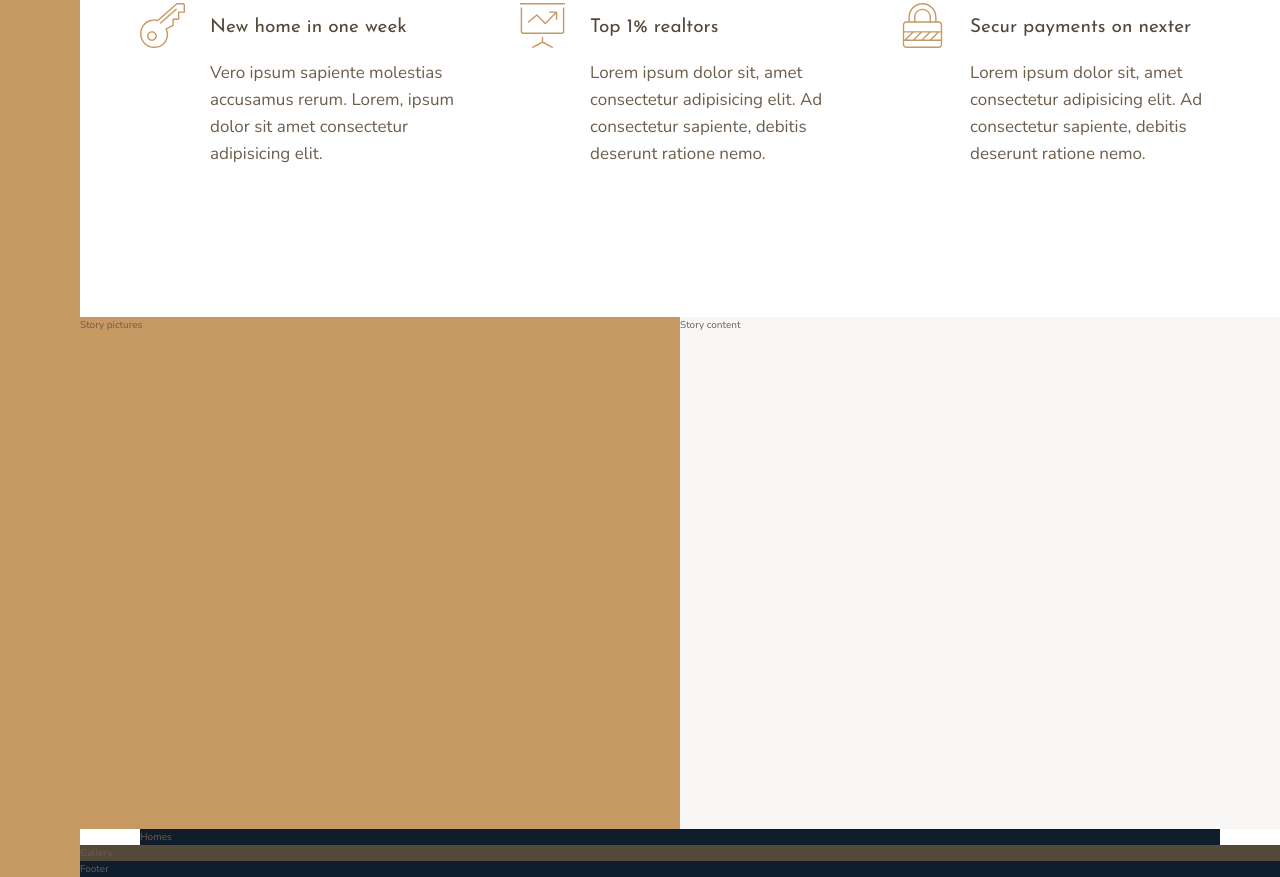
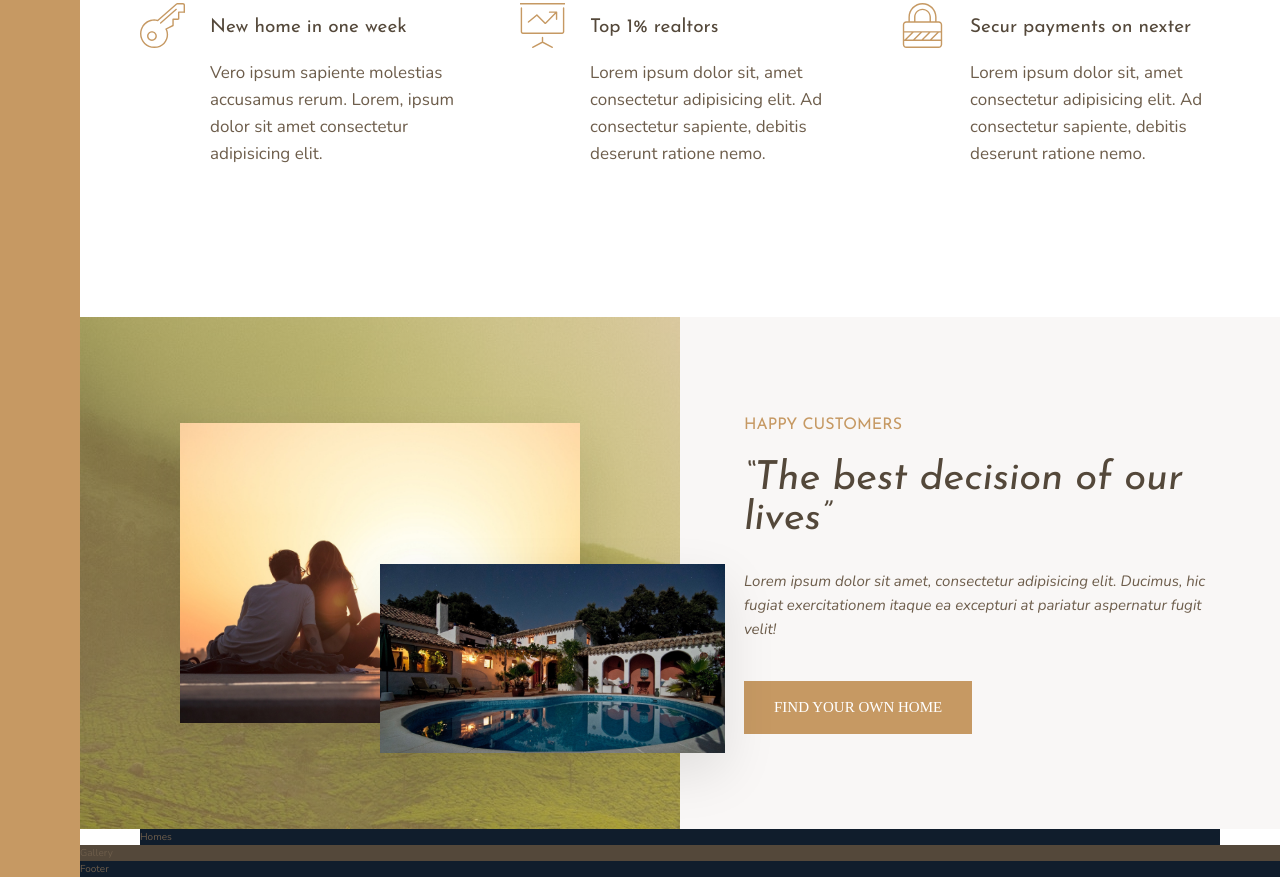
Before and after one commit to Accio26/advanced-css, a plain HTML site: page Nexter_project/index.html in a window 1280 px wide. Shown: the part 991-1868 px from the top of the page. Drawn offline with nearby package versions, Linux system fonts and the light colour scheme.

Commit message:
story section creation

```diff
--- a/Nexter_project/css/style.css
+++ b/Nexter_project/css/style.css
@@ -24,12 +24,52 @@ body {
   font-family: "Josefin Sans", sans-serif;
   font-weight: 400; }
 
+.heading-2 {
+  font-size: 4rem;
+  font-style: italic;
+  line-height: 1; }
+  .heading-2--light {
+    color: #f9f7f6; }
+  .heading-2--dark {
+    color: #54483A; }
+
+.heading-3 {
+  font-size: 1.6rem;
+  color: #c69963;
+  text-transform: uppercase; }
+
 .heading-4 {
   font-size: 1.9rem; }
   .heading-4--light {
     color: #f9f7f6; }
   .heading-4--dark {
     color: #54483A; }
+
+.btn {
+  background-color: #c69963;
+  color: #fff;
+  border: none;
+  border-radius: 0;
+  font-family: font-display;
+  font-size: 1.5rem;
+  text-transform: uppercase;
+  padding: 1.8rem 3rem;
+  cursor: pointer;
+  transition: all .2s; }
+  .btn:hover {
+    background-color: #B28451; }
+
+.mb-sm {
+  margin-bottom: 2rem; }
+
+.mb-md {
+  margin-bottom: 3rem; }
+
+.mb-lg {
+  margin-bottom: 4rem; }
+
+.mb-hg {
+  margin-bottom: 8rem; }
 
 .sidebar {
   background-color: #c69963;
@@ -68,11 +108,38 @@ body {
 
 .story__pictures {
   background-color: #c69963;
-  grid-column: full-start / col-end 4; }
+  grid-column: full-start / col-end 4;
+  background-image: linear-gradient(rgba(198, 153, 99, 0.5), rgba(198, 153, 99, 0.5)), url(../img/back.jpg);
+  display: grid;
+  grid-template-rows: repeat(6, 1fr);
+  grid-template-columns: repeat(6, 1fr);
+  align-items: center; }
+
+.story__img--1 {
+  width: 100%;
+  grid-row: 2 / 6;
+  grid-column: 2 / 6;
+  box-shadow: 0 2rem 5rem rgba(0, 0, 0, 0.1); }
+
+.story__img--2 {
+  width: 115%;
+  grid-row: 4 / 6;
+  grid-column: 4 / 7;
+  z-index: 20;
+  box-shadow: 0 2rem 5rem rgba(0, 0, 0, 0.1); }
 
 .story__content {
   background-color: #f9f7f6;
-  grid-column: col-start 5 / full-end; }
+  grid-column: col-start 5 / full-end;
+  padding: 6rem 8vh;
+  display: grid;
+  align-content: center;
+  justify-items: start; }
+
+.story__text {
+  font-size: 1.5rem;
+  font-style: italic;
+  margin-bottom: 4rem; }
 
 .homes {
   background-color: #101d2c;
--- a/Nexter_project/index.html
+++ b/Nexter_project/index.html
@@ -81,11 +81,18 @@
     </section>
 
     <div class="story__pictures">
-        Story pictures
+        <img src="img/story-1.jpeg" alt="Couple with new house" class="story__img--1">
+        <img src="img/story-2.jpeg" alt="New house" class="story__img--2">
     </div>
 
     <div class="story__content">
-        Story content
+        <h3 class="heading-3 mb-sm">Happy Customers</h3>
+        <h2 class="heading-2 heading-2--dark mb-md">&ldquo;The best decision of our lives&rdquo;</h2>
+        <p class="story__text">
+            Lorem ipsum dolor sit amet, consectetur adipisicing elit. Ducimus, hic fugiat exercitationem itaque ea
+            excepturi at pariatur aspernatur fugit velit!
+        </p>
+        <button class="btn">Find your own home</button>
     </div>
 
     <div class="homes">
--- a/Nexter_project/sass/_story.scss
+++ b/Nexter_project/sass/_story.scss
@@ -2,10 +2,47 @@
   &__pictures {
     background-color: $color-primary;
     grid-column: full-start / col-end 4;
+    background-image: linear-gradient(rgba($color-primary, .5), rgba($color-primary, .5)), url(../img/back.jpg);
+
+    display: grid;
+    grid-template-rows: repeat(6, 1fr);
+    grid-template-columns: repeat(6, 1fr);
+    align-items: center;
+  }
+
+  &__img--1 {
+    width: 100%;
+    grid-row: 2 / 6;
+    grid-column: 2 / 6;
+    box-shadow: 0 2rem 5rem rgba(#000, .1);
+  }
+
+  &__img--2 {
+    width: 115%;
+    grid-row: 4 / 6;
+    grid-column: 4 / 7;
+    z-index: 20;
+    box-shadow: 0 2rem 5rem rgba(#000, .1);
   }
 
   &__content {
     background-color: $color-grey-light-1;
     grid-column: col-start 5 / full-end;
+
+    padding: 6rem 8vh;
+    // display: flex;
+    // flex-direction: column;
+    // justify-content: center;
+    // align-items: flex-start;
+
+    display: grid;
+    align-content: center;
+    justify-items: start;
+  }
+
+  &__text {
+    font-size: 1.5rem;
+    font-style: italic;
+    margin-bottom: 4rem;
   }
 }
--- a/Nexter_project/sass/_typography.scss
+++ b/Nexter_project/sass/_typography.scss
@@ -9,10 +9,24 @@
 
 .heading-2 {
   @extend %heading;
+  font-size: 4rem;
+  font-style: italic;
+  line-height: 1;
+
+  &--light {
+    color: $color-grey-light-1;
+  }
+
+  &--dark {
+    color: $color-grey-dark-1;
+  }
 }
 
 .heading-3 {
   @extend %heading;
+  font-size: 1.6rem;
+  color: $color-primary;
+  text-transform: uppercase;
 }
 
 .heading-4 {
@@ -27,3 +41,36 @@
     color: $color-grey-dark-1;
   }
 }
+
+.btn {
+  background-color: $color-primary;
+  color: #fff;
+  border: none;
+  border-radius: 0;
+  font-family: font-display;
+  font-size: 1.5rem;
+  text-transform: uppercase;
+  padding: 1.8rem 3rem;
+  cursor: pointer;
+  transition: all .2s;
+
+  &:hover {
+    background-color: $color-primary-dark;
+  }
+}
+
+.mb-sm {
+  margin-bottom: 2rem;
+}
+
+.mb-md {
+  margin-bottom: 3rem;
+}
+
+.mb-lg {
+  margin-bottom: 4rem;
+}
+
+.mb-hg {
+  margin-bottom: 8rem;
+}
```
